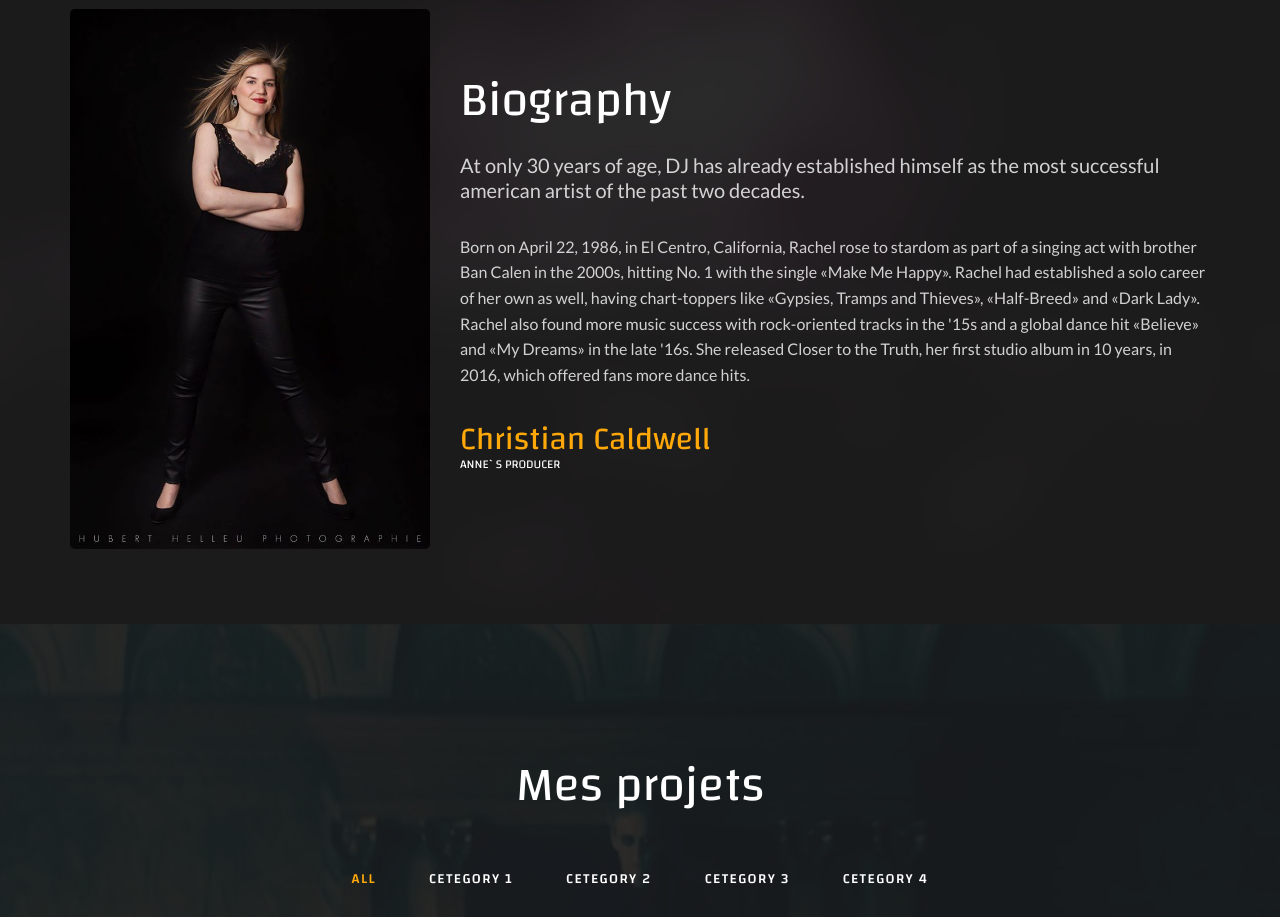
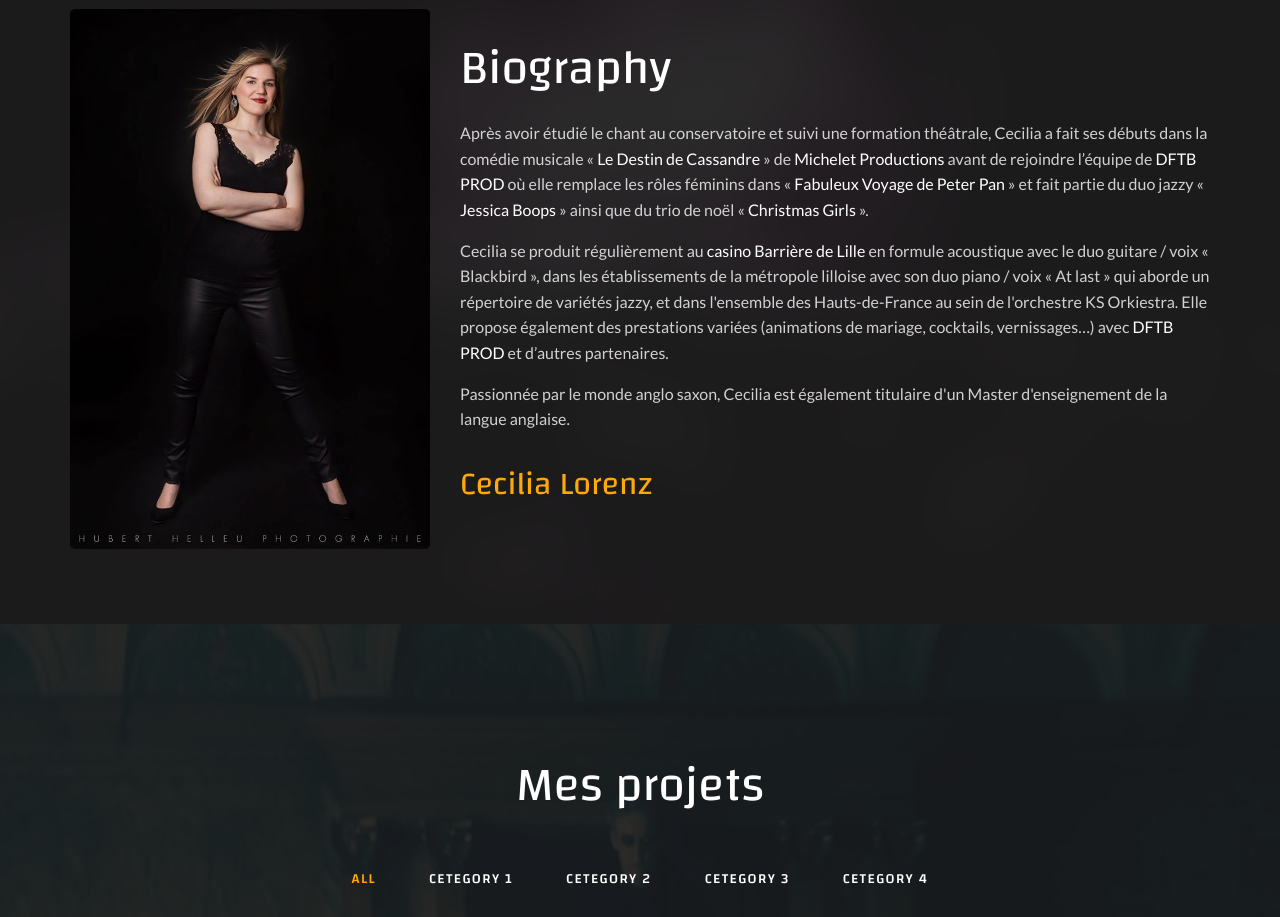
Before and after one commit to MohamedAminO2504/Cecilia, a plain HTML site: page index.html in a window 1280 px wide. Shown: the part 840-1757 px from the top of the page. Drawn offline with Linux system fonts and the light colour scheme; files whose address does not match are found by name.

Commit message:
Biography et preloder

```diff
--- a/index.html
+++ b/index.html
@@ -124,14 +124,13 @@
                         </div>
                         <div class="col-md-8 to_animate" data-animation="fadeInRight">
                             <h2 class="section_header">Biography</h2>
-                            <p class="fontsize_20">At only 30 years of age, DJ has already established himself as the most successful american artist of the past two decades.</p>
-                            <p>Born on April 22, 1986, in El Centro, California, Rachel rose to stardom as part of a singing act with brother Ban Calen in the 2000s, hitting No. 1 with the single «Make Me Happy». Rachel had established a solo career of her
-                                own as well, having chart-toppers like «Gypsies, Tramps and Thieves», «Half-Breed» and «Dark Lady». Rachel also found more music success with rock-oriented tracks in the '15s and a global dance hit «Believe» and «My Dreams»
-                                in the late '16s. She released Closer to the Truth, her first studio album in 10 years, in 2016, which offered fans more dance hits.</p>
-                            <div class="content-justify vertical-center content-margins topmargin_25">
+                            <p>  Après avoir étudié le chant au conservatoire et suivi une formation théâtrale, Cecilia a fait ses débuts dans la comédie musicale « <a href="https://www.facebook.com/ledestindecassandre/">Le Destin de Cassandre</a> » de <a href="https://www.facebook.com/MicheletProductions/">Michelet Productions</a> avant de rejoindre l’équipe de <a href="https://www.facebook.com/dftbprod/">DFTB PROD</a> où elle remplace les rôles féminins dans « <a href="https://www.facebook.com/Le-fabuleux-voyage-de-PeterPan-1651430238207295/">Fabuleux Voyage de Peter Pan</a> » et fait partie du duo jazzy « <a href="https://www.facebook.com/watch/?v=236514974220521">Jessica Boops</a> » ainsi que du trio de noël « <a href="https://www.facebook.com/christmasgirls/">Christmas Girls</a> ».</p>
+                                <p>  Cecilia se produit régulièrement au <a href="https://www.facebook.com/casinobarrierelille/">casino Barrière de Lille</a> en formule acoustique avec le duo guitare / voix « Blackbird », dans les établissements de la métropole lilloise avec son duo piano / voix « At last » qui aborde un répertoire de variétés jazzy, et dans l'ensemble des Hauts-de-France au sein de l'orchestre KS Orkiestra. Elle propose également des prestations variées (animations de mariage, cocktails, vernissages…) avec <a href="https://www.facebook.com/dftbprod/">DFTB PROD</a> et d’autres partenaires.</p>
+                                    <p>  Passionnée par le monde anglo saxon, Cecilia est également titulaire d'un Master d'enseignement de la langue anglaise.</p>
+
+                               <div class="content-justify vertical-center content-margins topmargin_25">
                                 <div>
-                                    <h3 class="highlight bottommargin_0">Christian Caldwell</h3>
-                                    <p class="small-text grey">Anne`s Producer</p>
+                                    <h3 class="highlight bottommargin_0">Cecilia Lorenz</h3>
                                 </div>
                             </div>
                         </div>
```
Also changed, not shown: css/main.css, img/preloader2.gif (added), img/preloader2.png (renamed from img/preloader.png).
